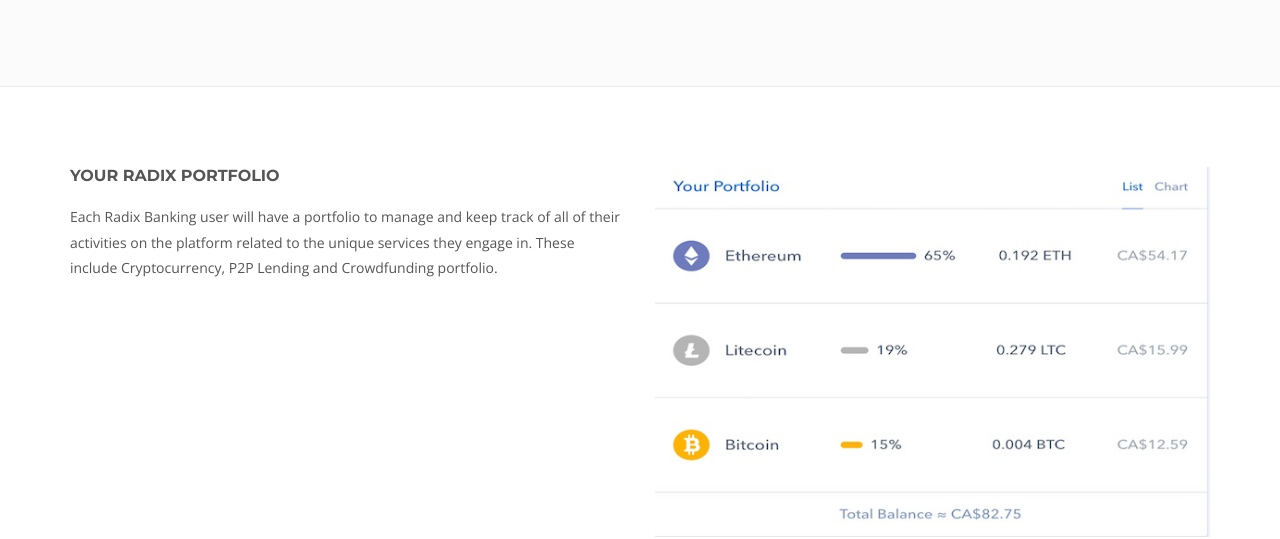
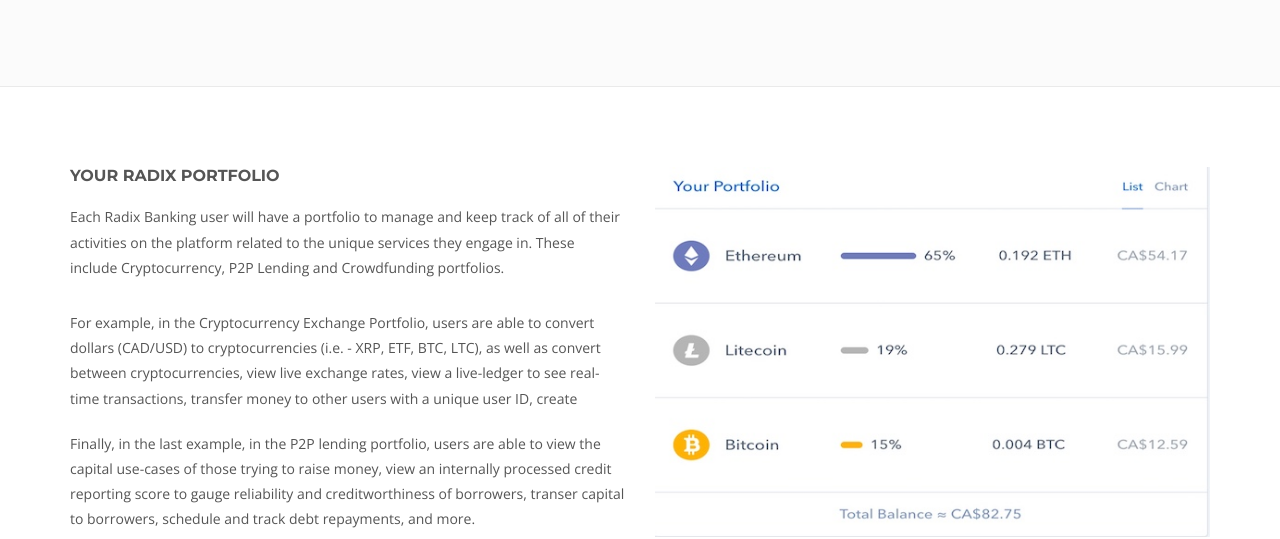
Before and after one commit to arifaulakh/Radix, a plain HTML site: page page-about.html in a window 1280 px wide. Shown: the part 289-828 px from the top of the page. Drawn offline with nearby package versions, Linux system fonts and the light colour scheme.

Commit message:
Update page-about.html

```diff
--- a/page-about.html
+++ b/page-about.html
@@ -98,7 +98,11 @@
 
                         <div class="mb60 col-md-6 col-md-offset-0 col-sm-8 col-sm-offset-2 col-xs-12 col-xs-offset-0">
                             <h5 class="section-title">Your Radix Portfolio</h5>
-                            <p class="mb10">Each Radix Banking user will have a portfolio to manage and keep track of all of their activities on the platform related to the unique services they engage in. These include Cryptocurrency, P2P Lending and Crowdfunding portfolio.</p>
+ <p class="mb10">Each Radix Banking user will have a portfolio to manage and keep track of all of their activities on the platform related to the unique services they engage in. These include Cryptocurrency, P2P Lending and Crowdfunding portfolios.</p><br>
+
+                            <p>For example, in the Cryptocurrency Exchange Portfolio, users are able to convert dollars (CAD/USD) to cryptocurrencies (i.e. - XRP, ETF, BTC, LTC), as well as convert between cryptocurrencies, view live exchange rates, view a live-ledger to see real-time transactions, transfer money to other users with a unique user ID, create </p><br>
+
+                            <p>Finally, in the last example, in the P2P lending portfolio, users are able to view the capital use-cases of those trying to raise money, view an internally processed credit reporting score to gauge reliability and creditworthiness of borrowers, transer capital to borrowers, schedule and track debt repayments, and more. </p>
                         </div>
 
                         <div class="mb60 col-md-6 col-md-offset-0 col-sm-8 col-sm-offset-2 col-xs-12 col-xs-offset-0">
```
